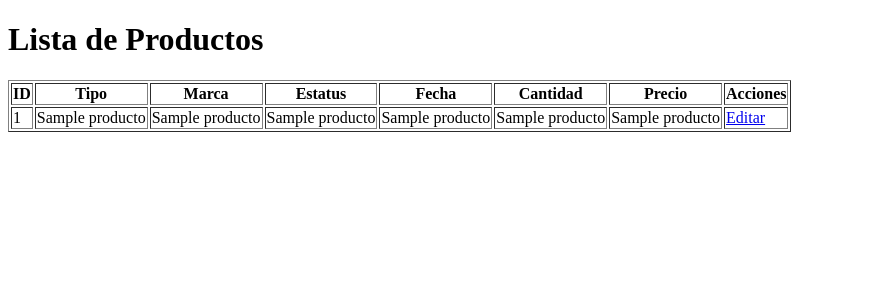
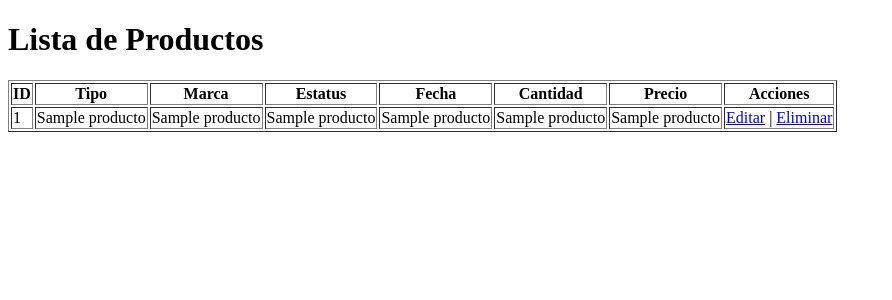
Before and after one commit to Brandon-HB-10/mini-sistema-crud-flask, a Flask app: page /productos in a window 1280 px wide. Shown: the top 300 px of the page, without its empty margins (0-892 px from the left). Run offline with Flask 3, Linux system fonts and the light colour scheme; a database or web service that is not in the repository returns one stand-in record (values such as "Sample title"); some libraries are stand-ins or nearby versions.

Commit message:
Complete el Boton de elimiar en el CRUD

```diff
--- a/app.py
+++ b/app.py
@@ -90,5 +90,20 @@ def editar_producto(id):
     con.close()
 
     return render_template("editar.html", producto=producto)
+
+@app.route("/eliminar_producto/<int:id>")
+def eliminar_producto(id):
+
+    con = conectar()
+    cursor = con.cursor()
+
+    cursor.execute("DELETE FROM productos WHERE id = %s", (id,))
+
+    con.commit()
+    con.close()
+
+    return redirect("/productos")
+
+
 if __name__ == "__main__":
     app.run(debug=True)
--- a/templates/productos.html
+++ b/templates/productos.html
@@ -30,6 +30,10 @@
 <td>{{ p[6] }}</td>
 <td>
     <a href="/editar_producto/{{ p[0] }}">Editar</a>
+    |
+    <a href="/eliminar_producto/{{ p[0] }}" onclick="return confirm('¿Seguro que quieres eliminar este producto?')">
+    Eliminar
+</a>
 </td>
 
 </tr>
```
